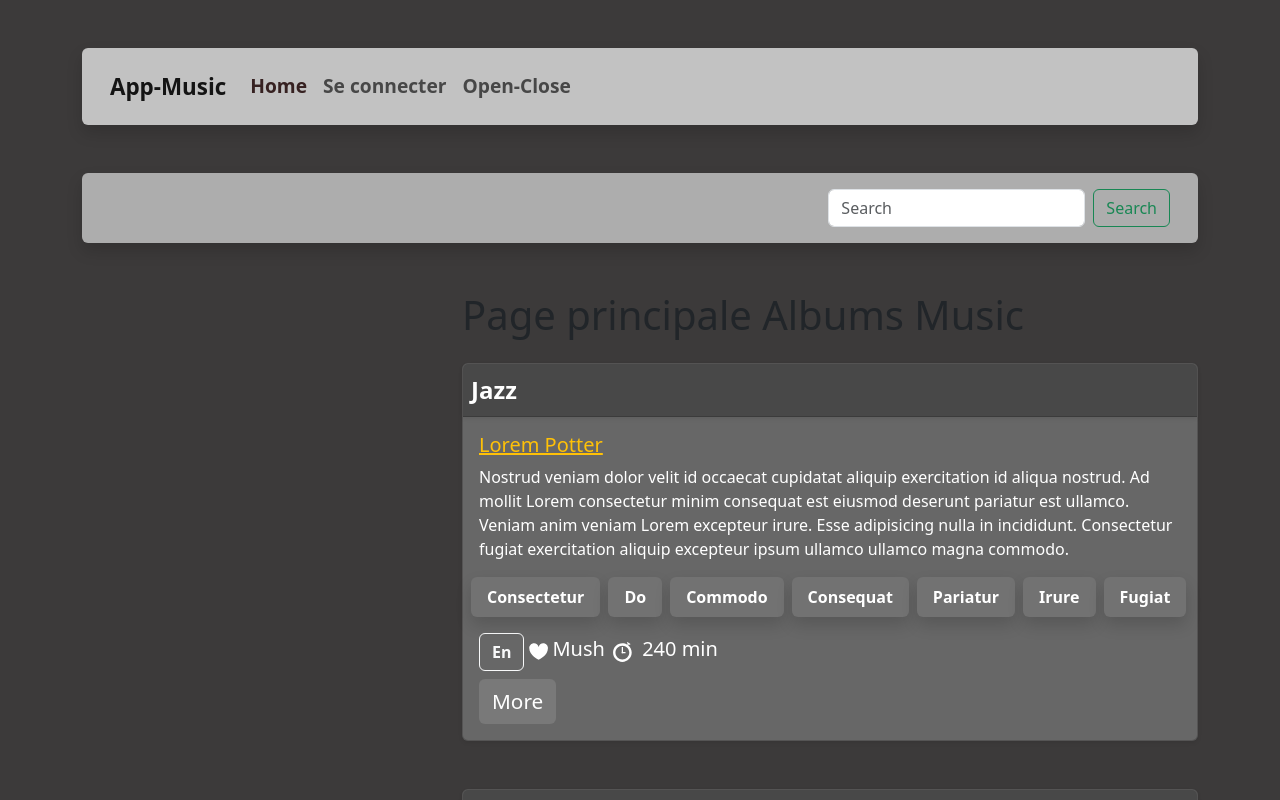
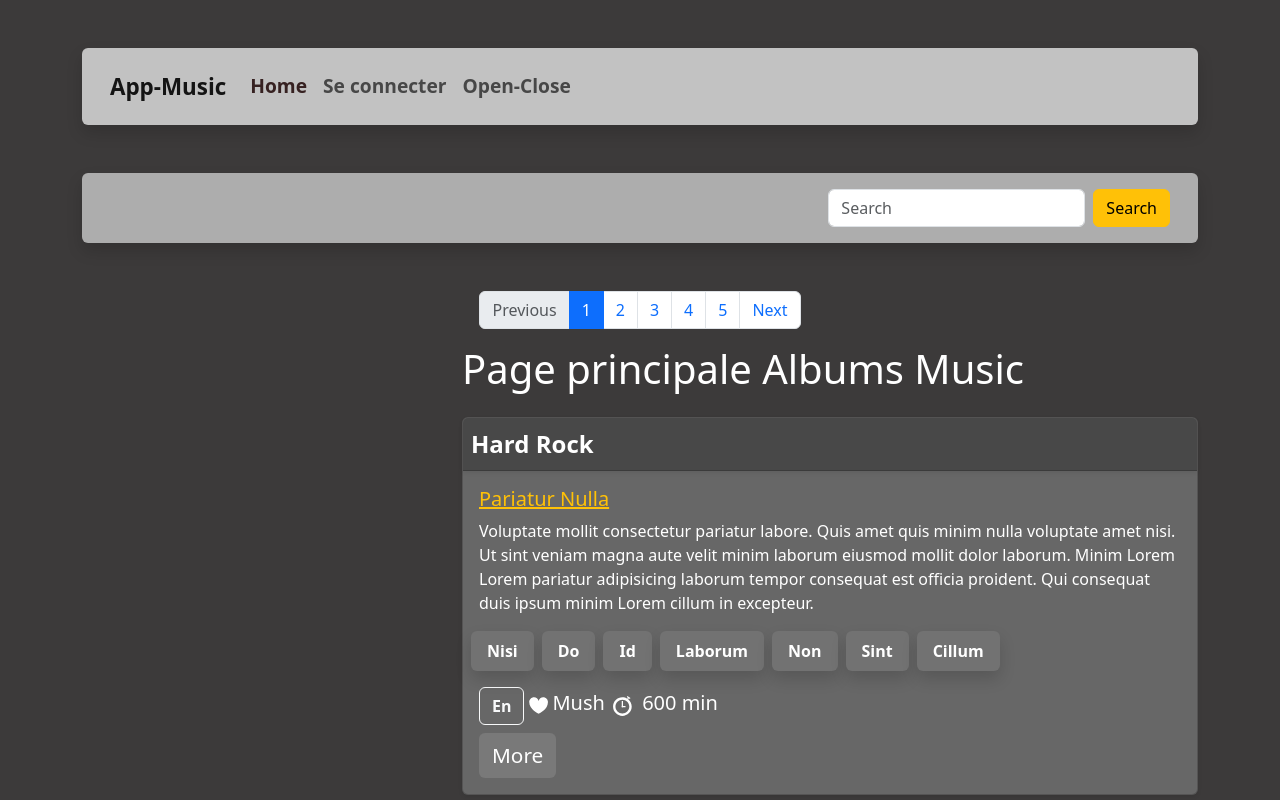
Before and after one commit to possidiuscapo/app-musics, an Angular app: page /albums in a window 1280 px wide. Shown: the top 800 px of the page. Built offline with nearby package versions, Linux system fonts and the light colour scheme.

Commit message:
modification de la pagination et finilisation

```diff
--- a/src/app/album-details/album-details.component.html
+++ b/src/app/album-details/album-details.component.html
@@ -10,8 +10,8 @@
             <span class="fas fa-play ms-2"></span>
         </button>
     </div>
-    <ul class="list-group">
-        <li class="list-group-item" *ngFor=" let tab of tabDeList"
+    <ul class="list-group border border-0">
+        <li class="list-group-item border border-0" *ngFor=" let tab of tabDeList"
             style="text-transform: capitalize; background-color: rgb(94, 93, 93); color: white; font-weight: 600; font-size: 1.1rem;">{{ tab }}</li>
     </ul>
 </div>
--- a/src/app/album.service.ts
+++ b/src/app/album.service.ts
@@ -2,6 +2,7 @@ import { Injectable } from '@angular/core';
 import { Subject } from 'rxjs';
 import { environment } from 'src/environment/environment';
 import { Album, List, SortAlbumCallback } from './album';
+import { AlbumsComponent } from './albums/albums.component';
 import { ALBUMS, ALBUM_LISTS } from './mock-albums';
 // import { SearchComponent } from "./search/search.component";
 
@@ -9,6 +10,7 @@ import { ALBUMS, ALBUM_LISTS } from './mock-albums';
   providedIn: 'root'
 })
 export class AlbumService {
+
   static getAlbumList(id: any) {
     throw new Error('Method not implemented.');
   }
@@ -22,7 +24,7 @@ export class AlbumService {
   constructor() { }
 
   getAlbums(): Album[] {
-    return this._albums
+    return this._albums.sort()
   }
   getAlbum(id: string): Album | undefined {
     return this._albums.find(album => album.id === id)
@@ -76,6 +78,9 @@ export class AlbumService {
   paginateNumberPage(): number{
     return environment.numberPage;
   }
+  paginate(start: number, end: number): Album[]  {
+    return  this.getAlbums().slice(start,end)
+  }
 
   currentPage(numberPage: number){
     return this.sendCurrentNumberPage.next(numberPage)
--- a/src/app/albums/albums.component.html
+++ b/src/app/albums/albums.component.html
@@ -1,5 +1,6 @@
 <app-search (searchAlbums)="search($event)"></app-search>
 <div class="row content" *ngIf="albums" [@fadeInAnimation]>
+    <app-paginate (setPaginate)="onSetPaginate($event)"></app-paginate>
     <div class="col-sm-4 video ">
         <div class="card border border-0 shadow mb-2 relative">
             <app-album-details [album]="selectedAlbum" (onPlay)="playParent($event)"></app-album-details>
@@ -7,34 +8,34 @@
     </div><!-- .video -->
     <div class="col-sm-8 music">
         <div class="d-flex align-content-baseline">
-            <h1 class="mb-4" >{{ titlePage }}</h1>
+            <h1 class="mb-4 text-white" >{{ titlePage }}</h1>
             <!-- <span>Total {{albums.length}}</span> -->
         </div>
         <div class="card mb-3 shadow-sm mb-5 " *ngFor="let album of albums" style="background-color: #737373cb;">
-            <div class="card-header shadow-sm p-2"
-                style="background-color: rgb(72, 72, 72); color: white; font-weight: 600; font-size: 1.5rem;">
+            <div class="card-header shadow-sm p-2 text-white"
+                style="background-color: rgb(72, 72, 72); font-weight: 600; font-size: 1.5rem;">
                 {{ album.ref }}
                 <span *ngIf="status === album.id" class="fas fa-pause"></span>
             </div>
             <div class="card-body ">
-                <h5 class="card-title" style="text-transform: capitalize; color: white;"><a class="text-warning"
+                <h5 class="card-title text-white" style="text-transform: capitalize;"><a class="text-warning"
                         routerLink="/album/{{album.id}}">{{album.title}}</a> </h5>
-                <p class="card-text" style="text-transform: initial; color: white;"> {{ album.description }} </p>
+                <p class="card-text text-white" style="text-transform: initial;"> {{ album.description }} </p>
                 <div class="row content">
                     <ul class="list-group list-group-horizontal mb-3 col-sm-3 fw-bold">
-                        <li class="list-group-item list-group-item-action list-group-item-dark mx-1 rounded shadow border border-0"
-                            *ngFor="let tag of album.tags" style="text-transform: capitalize; color: white; background-color: rgb(114, 114, 114);">{{tag}}
+                        <li class="list-group-item list-group-item-action list-group-item-dark mx-1 rounded shadow border border-0 text-white"
+                            *ngFor="let tag of album.tags" style="text-transform: capitalize; background-color: rgb(114, 114, 114);">{{tag}}
                         </li>
                     </ul>
                 </div>
                 <a class="btn btn-outline-light me-1" href="#" role="button" style="text-transform: capitalize; font-weight: 600;">en</a>
                 <img class="glyph-icon me-1" width="20px" height="auto" src="./assets/svg/si-glyph-heart.svg" />
-                <small class="me-2" style="font-size: 20px; color: white;">Mush</small>
+                <small class="me-2 text-white" style="font-size: 20px;">Mush</small>
                 <img class="glyph-icon me-1" width="20px" height="auto" src="./assets/svg/si-glyph-timer.svg" style="fill: white;" />
-                <small style="font-size: 20px; color: white;"> {{album.duration}} min</small><br>
-                <a routerLink="/albums"><button type="button" class="btn mt-2" (click)="onSelect(album)" style="background-color: rgb(121, 121, 121); color: white; font-size: 1.3rem">More</button></a>
+                <small class="text-white" style="font-size: 20px;"> {{album.duration}} min</small><br>
+                <a routerLink="/albums"><button type="button" class="btn mt-2 text-white" (click)="onSelect(album)" style="background-color: rgb(121, 121, 121);font-size: 1.3rem">More</button></a>
             </div>
         </div><!-- .card -->
-        <app-paginate></app-paginate>
+        <app-paginate ></app-paginate>
     </div><!-- .music -->
 </div>
--- a/src/app/albums/albums.component.ts
+++ b/src/app/albums/albums.component.ts
@@ -24,15 +24,19 @@ export class AlbumsComponent implements OnInit {
     private albumService: AlbumService
    ) { }
   ngOnInit() {
-    this.albums = this.albumService
-                                                 .order((a:Album, b: Album) => a.duration - b.duration)
-                                                //  .limite(0, 10)
-                                                 .limite(0, this.albumService.count())
-                                                 .getAlbums()
+    this.albums = this.albumService.paginate( 0, this.albumService.paginateNumberPage())
+                                                //  .order((a:Album, b: Album) => a.duration - b.duration)
+                                                // //  .limite(0, 10)
+                                                //  .limite(0, this.albumService.count())
+                                                //  .getAlbums()
   }
   onSelect(album: Album) : void{
     this.selectedAlbum = album;
 
+  }
+
+  onSetPaginate($event: { start: number; end: number; }){
+    this.albums = this.albumService.paginate($event.start, $event.end)
   }
   playParent($event : any){
     // console.log(typeof $event)
--- a/src/app/paginate/paginate.component.css
+++ b/src/app/paginate/paginate.component.css
@@ -0,0 +1,3 @@
+/* li{
+    cursor: pointer;
+} */
--- a/src/app/paginate/paginate.component.html
+++ b/src/app/paginate/paginate.component.html
@@ -1,11 +1,11 @@
 <!-- <p>paginate works!</p> -->
 <nav aria-label="Page navigation example">
     <ul class="pagination justify-content-center">
-        <li class="page-item disabled">
-            <a class="page-link" href="#" tabindex="-1">Previous</a>
+        <li type="button" class="page-item " (click)="previous()" [ngClass]="{'disabled': currentPage === 1}">
+            <a class="page-link" tabindex="-1">Previous</a>
         </li>
-        <li class="page-item"*ngFor="let page of pages">
-            <a class="page-link" href="#"> {{page}}</a>
+        <li type="button" class="page-item" *ngFor="let page of pages" (click)="changePage(page)">
+            <a class="page-link" [ngClass]="{'active': currentPage === page}" > {{page}}</a>
         </li>
         <!-- <li class="page-item">
             <a class="page-link" href="#">2</a>
@@ -13,8 +13,8 @@
         <li class="page-item">
             <a class="page-link" href="#">3</a>
         </li> -->
-        <li class="page-item">
-            <a class="page-link" href="#">Next</a>
+        <li (click)="next()" type="button" class="page-item" [ngClass]="{'disabled': currentPage === numberPages}">
+            <a class="page-link">Next</a>
         </li>
     </ul>
 </nav><!-- .pagination -->
--- a/src/app/paginate/paginate.component.ts
+++ b/src/app/paginate/paginate.component.ts
@@ -1,4 +1,4 @@
-import { Component, OnInit } from '@angular/core';
+import { Component, EventEmitter, OnInit, Output } from '@angular/core';
 import { AlbumService } from '../album.service';
 
 @Component({
@@ -15,6 +15,15 @@ export class PaginateComponent implements OnInit{
   numberPages :number = 0;
 
   pages :number[] =[]
+
+  //emetteur d'évènement
+
+  @Output() setPaginate: EventEmitter<{start :number, end: number}> = new EventEmitter;
+
+  //variable qui stock la page actuelle
+
+  currentPage : number  = 1;
+
   constructor(
     private albumService : AlbumService
   ){
@@ -30,6 +39,42 @@ export class PaginateComponent implements OnInit{
     }
   }
 
-  next(){};
-  previous(){};
+  next(){
+    // this.currentPage++;
+    if(this.currentPage >= this.numberPages){
+      // this.currentPage = 1
+      return;
+    }else{
+      this.currentPage++
+    }
+    this.setPaginate.emit(this.setAlbums(this.currentPage))
+
+    console.log(this.currentPage);
+  };
+
+  previous(){
+    // this.currentPage--;
+    if(this.currentPage <= 1){
+      // this.currentPage = 1
+      return;
+    }else{
+      this.currentPage--
+    }
+    this.setPaginate.emit(this.setAlbums(this.currentPage))
+    console.log(this.currentPage);
+  };
+
+  /**
+   * function qui retourne le sous ensemble d'albums à afficer
+   */
+   setAlbums(page: number): {start: number, end: number}{
+    let start = (page - 1) * this.perPage
+    let end = start + this.perPage
+
+    // return {start : start, end : start}
+    return {start, end}
+   }
+    changePage(page: number ){
+      this.setPaginate.emit(this.setAlbums(page))
+    }
 }
--- a/src/app/search/search.component.html
+++ b/src/app/search/search.component.html
@@ -6,7 +6,7 @@
         <form class="form-inline my-2 my-lg-0 d-flex" (ngSubmit)="onSubmit(formSearch)" #formSearch="ngForm">
             <input class="form-control me-2" type="search" placeholder="Search" aria-label="Search" name="word"
                 [(ngModel)]="word" (ngModelChange)="onChangeEmit($event)" required>
-            <a href="#"><button class="btn btn-outline-success" type="submit">Search</button></a>
+            <a href="#"><button class="btn btn-warning" type="submit">Search</button></a>
         </form>
     </div>
 </nav>
--- /dev/null
+++ b/src/environment/environment.prod.ts
@@ -0,0 +1,3 @@
+export const environment = {
+    numberPage : 2
+};
```
Also changed, not shown: src/app/login/login.component.html (+13 -10 lines).
